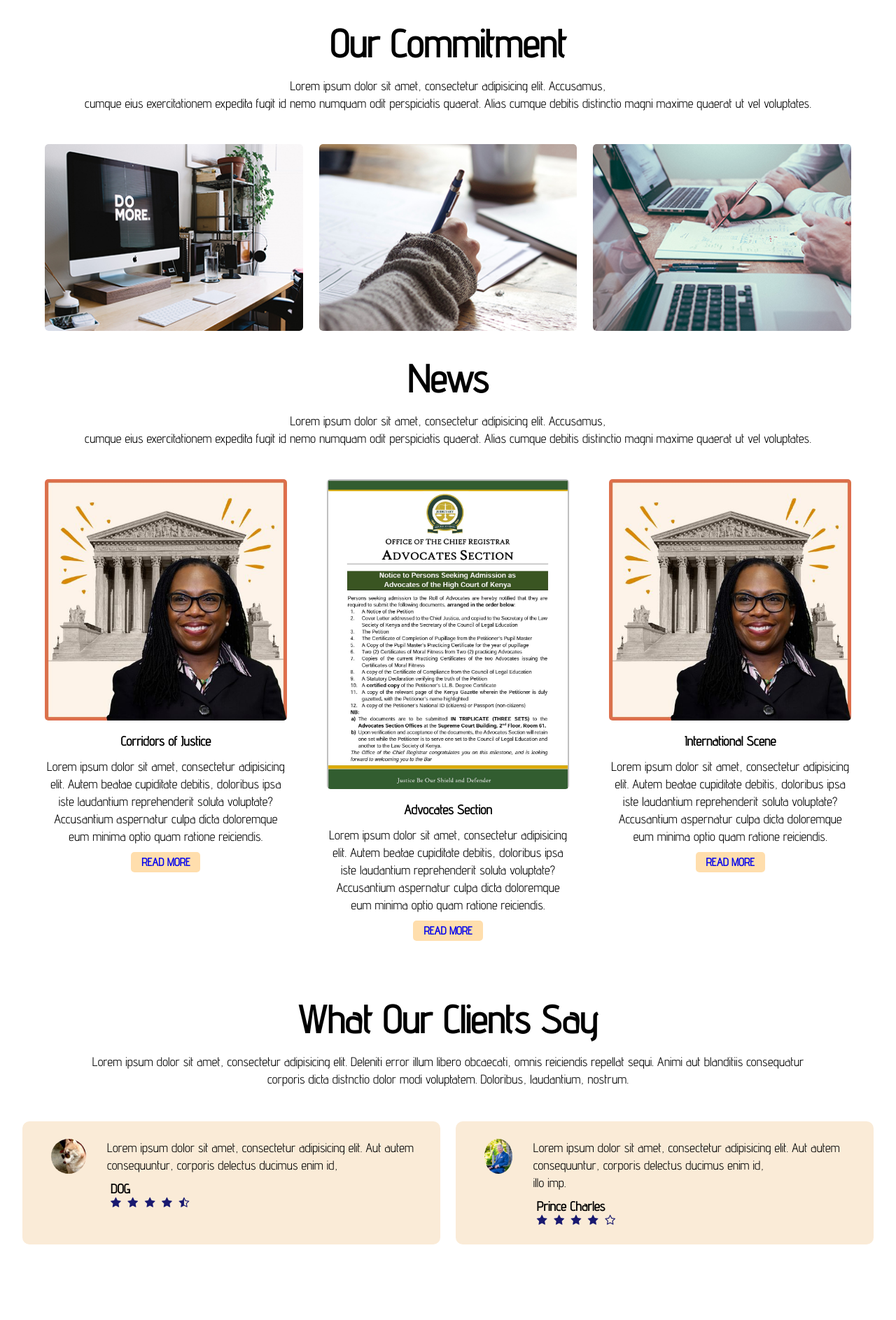
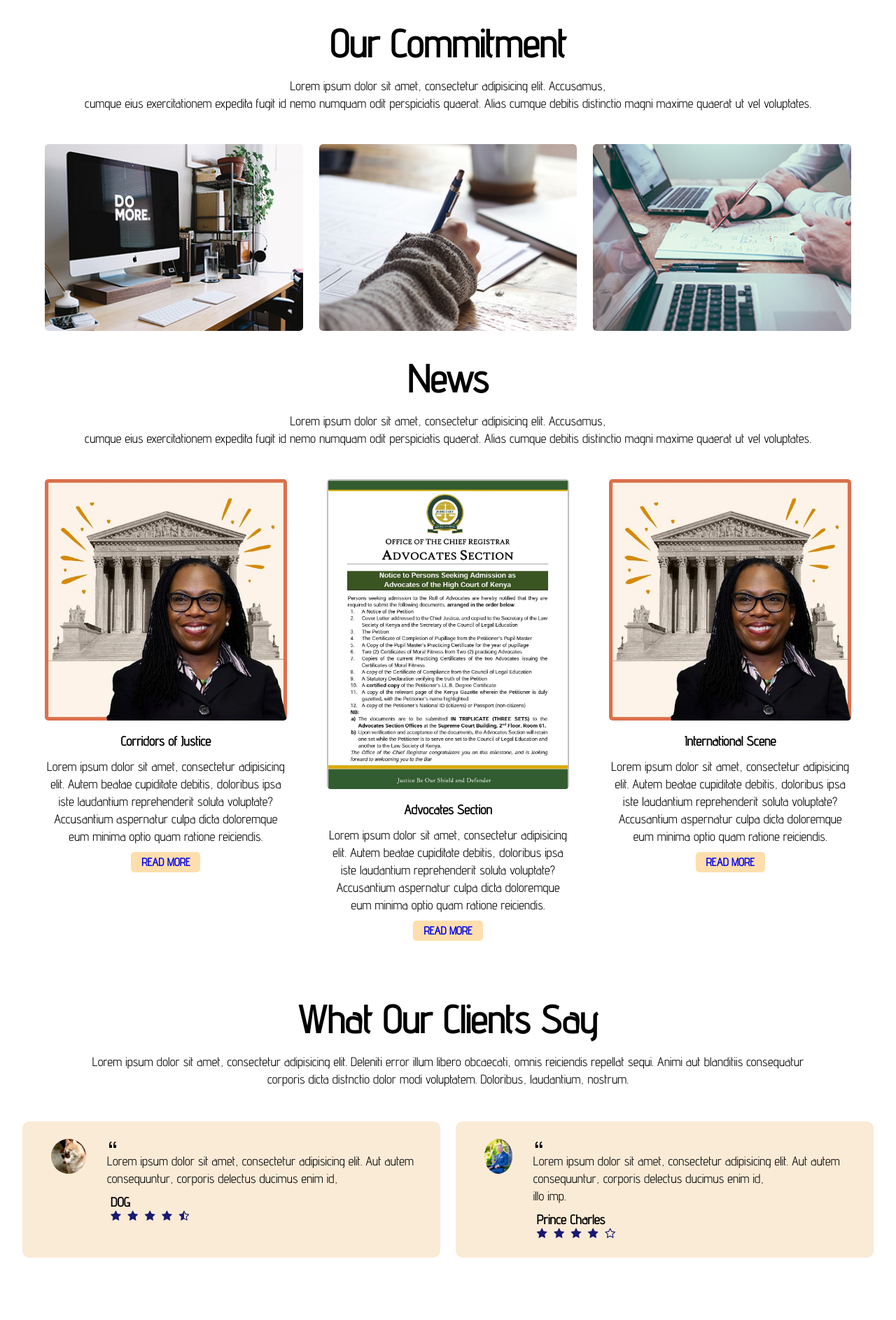
Before and after one commit to Charles-Muia/The_Marathon_Continues, a PHP site: page /H1.php in a window 1280 px wide. Shown: the part 1322-3209 px from the top of the page at 70% size. Run offline with PHP 8.4, Linux system fonts and the light colour scheme; some libraries are stand-ins or nearby versions.

Commit message:
Lawfirm_15

```diff
--- a/H1.php
+++ b/H1.php
@@ -159,7 +159,8 @@
                                     <div class="row">
                                         <div class="test-col">
                                             <img src="Pics/DOG.jpg" alt="">
-                                            <div >
+                                            <div>
+                                                <i class="bi bi-quote"></i>
                                             <p>Lorem ipsum dolor sit amet, consectetur adipisicing elit. Aut autem consequuntur, corporis delectus ducimus enim id,
                                                 </p>
                                                     <h3>DOG</h3>
@@ -181,6 +182,7 @@
                                         <div class="test-col">
                                             <img src="Pics/Prince-C.jpg" alt="">
                                             <div>
+                                                <i class="bi bi-quote"></i>
                                                 <p>Lorem ipsum dolor sit amet, consectetur adipisicing elit. Aut autem consequuntur, corporis delectus ducimus enim id,
                                                     <br>illo imp.</p>
                                                 <h3>Prince Charles</h3>
```
